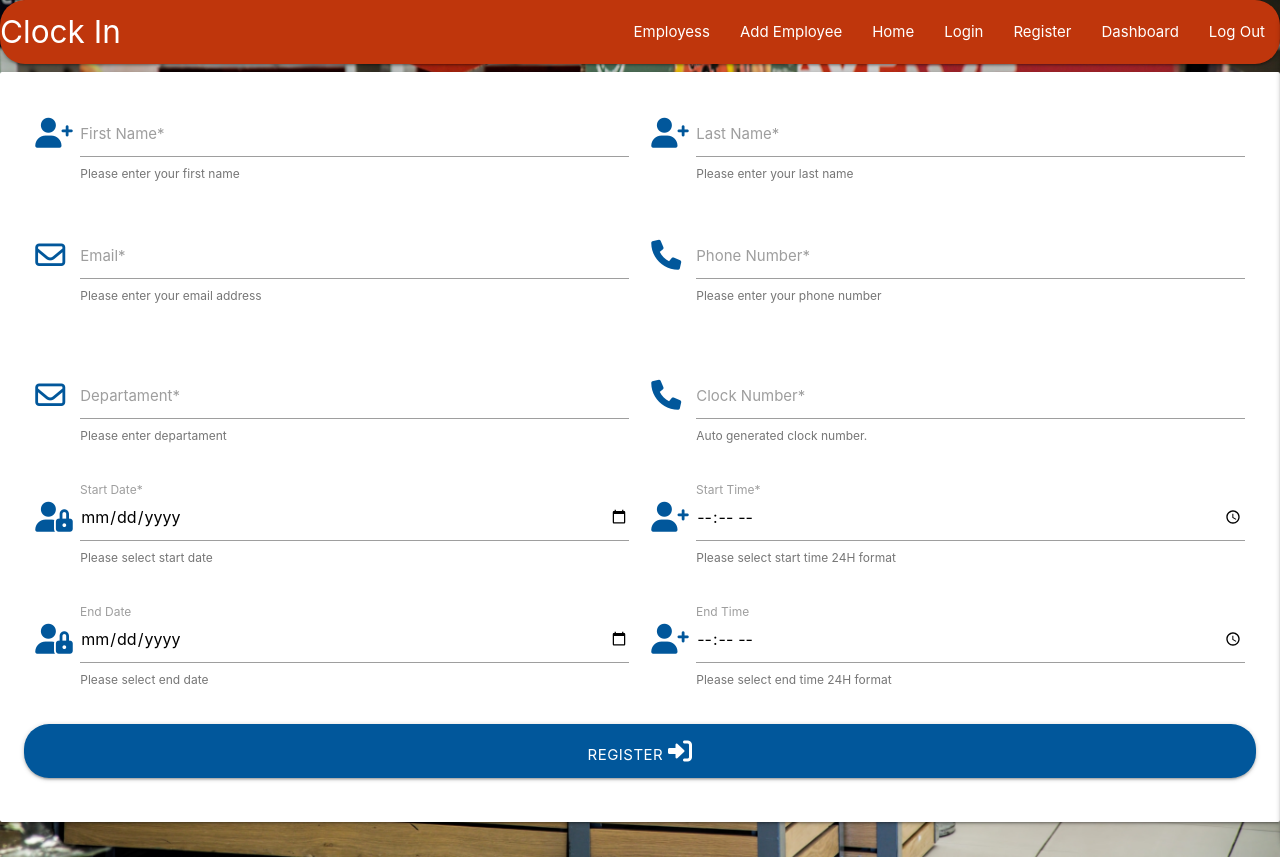
After one commit to lseparatio/zai-clock-in-software, a Flask app: page /1/add-employee in a window 1280 px wide. The commit adds this page. Run offline with Flask 2, Linux system fonts and the light colour scheme; the visitor is signed in with stand-in values (Sample User, id 1); data that the repository does not hold is empty; some libraries are stand-ins or nearby versions.

Commit message:
Added form to add employee html

```diff
--- a/app.py
+++ b/app.py
@@ -166,6 +166,7 @@ def dashboard(username):
 @app.route("/employess/<username>", methods=["GET", "POST"])
 def employess(username):
     try:
+        #List all employee
         employess = list(mongo.db.employess.find())
         username = session["user"]
         return render_template("employess.html", username=username, employess=employess)
@@ -173,9 +174,21 @@ def employess(username):
         flash("You need to be authenticated to access this page!")
         return redirect(url_for("login"))
 
+
+@app.route("/<username>/add-employee", methods=["GET", "POST"])
+def add_employee(username):
+    try:
+        employess = list(mongo.db.employess.find())
+        username = session["user"]
+        return render_template("add-employee.html", username=username, employess=employess)
+    except KeyError:
+        flash("You need to be authenticated to access this page!")
+        return redirect(url_for("login"))
+
+
 @app.route("/logout")
 def logout():
-    # remove user from session cookie
+    # Remove user from session cookie
     flash("You have been logged out")
     session.pop("user")
     return redirect(url_for("index"))
--- a/static/css/style.css
+++ b/static/css/style.css
@@ -4,15 +4,12 @@
     --nav: #bf360c;
 }
 
-
-
-
 body {
     background-image: url('/static/img/pexels-pixabay-264636.jpg');
     background-repeat: no-repeat;
     background-size: cover;
     color: var(--text);
-    text-align: center;
+
     min-height: 100%;
 }
 
@@ -75,3 +72,7 @@ tr {
     background-color: var(--nav);
     margin-top: 5px;
 }
+
+#brand {
+    text-align: left;
+}
--- /dev/null
+++ b/templates/add-employee.html
@@ -0,0 +1,125 @@
+{% extends "base.html" %}
+{% block content %}
+
+<table class="centered responsive-table container">
+    <div class="row">
+        <form class="col s10 m10 offset-m1" method="POST"
+            action="{{ url_for('add_employee' , username=session['user']) }}">
+            <div class="card-panel">
+                <!--First Name-->
+                <div class="row">
+                    <div class="input-field col s12 m6">
+                        <i class="fas fa-user-plus prefix light-blue-text text-darken-4"></i>
+                        <input id="first_name" name="first_name" type="text" minlength="1" maxlength="20"
+                            data-length="20" pattern="^[a-zA-Z]{1,20}$" class="validate" required>
+                        <label for="first_name">First Name*</label>
+                        <span class="helper-text" data-error="Please enter your first name" data-success="✔️">Please
+                            enter
+                            your first name</span>
+                    </div>
+                    <!-- Last Name -->
+                    <div class="input-field col s12 m6">
+                        <i class="fas fa-user-plus prefix light-blue-text text-darken-4"></i>
+                        <input id="last_name" name="last_name" type="text" minlength="1" maxlength="20" data-length="20"
+                            pattern="^[a-zA-Z]{1,20}$" class="validate" required>
+                        <label for="last_name">Last Name*</label>
+                        <span class="helper-text" data-error="Please enter your last name" data-success="✔️">Please
+                            enter
+                            your last name</span>
+                    </div>
+                </div>
+
+                <div class="row">
+                    <!-- Email -->
+                    <div class="input-field col s12 m6">
+                        <i class="fa-regular fa-envelope prefix light-blue-text text-darken-4"></i>
+                        <input id="email" name="email" type="email" class="validate" required>
+                        <label for="email">Email*</label>
+                        <span class="helper-text" data-error="Please enter your email address" data-success="✔️">Please
+                            enter your email address</span>
+                    </div>
+                    <!--Phone Number-->
+                    <div class="input-field col s12 m6">
+                        <i class="fa-solid fa-phone prefix light-blue-text text-darken-4"></i>
+                        <input id="phone_number" name="phone_number" pattern="^[0-9]{11,14}$" type="tel" minlength="11"
+                            maxlength="14" data-length="14" class="validate" required>
+                        <label for="phone_number">Phone Number*</label>
+                        <span class="helper-text" data-error="Please enter your phone number" data-success="✔️">Please
+                            enter
+                            your phone number</span>
+                    </div>
+                </div>
+
+                <div class="row">
+                    <!-- Departament -->
+                    <div class="input-field col s12 m6">
+                        <i class="fa-regular fa-envelope prefix light-blue-text text-darken-4"></i>
+                        <input id="departament" name="departament" type="text" class="validate" required>
+                        <label for="email">Departament*</label>
+                        <span class="helper-text" data-error="Please enter your email address" data-success="✔️">Please
+                            enter departament</span>
+                    </div>
+                    <!--Clock Nr-->
+                    <div class="input-field col s12 m6">
+                        <i class="fa-solid fa-phone prefix light-blue-text text-darken-4"></i>
+                        <input id="clock-in-number" name="clock-in-number" pattern="^[0-9]{11,14}$" type="text"
+                            minlength="11" maxlength="14" data-length="14" class="validate" readonly required>
+                        <label for="clock-in-number">Clock Number*</label>
+                        <span class="helper-text" data-error="Please try again" data-success="✔️">Auto generated clock
+                            number.</span>
+                    </div>
+                </div>
+
+                <div class="row">
+                    <!-- Start Date -->
+                    <div class="input-field col s12 m6">
+                        <i class="fas fa-user-lock prefix light-blue-text text-darken-4"></i>
+                        <input id="start-date" name="start-date" type="date" class="validate" required>
+                        <label for="password">Start Date*</label>
+                        <span class="helper-text" data-error="Please select start date" data-success="✔️">Please
+                            select start date</span>
+                    </div>
+                    <!-- Start Time -->
+                    <div class="input-field col s12 m6">
+                        <i class="fas fa-user-plus prefix light-blue-text text-darken-4"></i>
+                        <input id="start-time" name="start-time" type="time" minlength="5" maxlength="20"
+                            data-length="20" pattern="^[a-zA-Z0-9]{5,15}$" class="validate" required>
+                        <label for="start-time">Start Time*</label>
+                        <span class="helper-text" data-error="Please select start time 24H format"
+                            data-success="✔️">Please
+                            select start time 24H format</span>
+                    </div>
+                </div>
+
+                <div class="row">
+                    <!-- End Date -->
+                    <div class="input-field col s12 m6">
+                        <i class="fas fa-user-lock prefix light-blue-text text-darken-4"></i>
+                        <input id="end-date" name="end-date" type="date" class="validate">
+                        <label for="password">End Date</label>
+                        <span class="helper-text" data-error="Please select end date" data-success="✔️">Please
+                            select end date</span>
+                    </div>
+                    <!-- End Time -->
+                    <div class="input-field col s12 m6">
+                        <i class="fas fa-user-plus prefix light-blue-text text-darken-4"></i>
+                        <input id="end-time" name="end-time" type="time" minlength="5" maxlength="20" data-length="20"
+                            pattern="^[a-zA-Z0-9]{5,15}$" class="validate">
+                        <label for="end-time">End Time</label>
+                        <span class="helper-text" data-error="Please select start time 24H format"
+                            data-success="✔️">Please
+                            select end time 24H format</span>
+                    </div>
+                </div>
+
+                <!-- register -->
+                <div class="row">
+                    <button type="submit" class="col s12 btn-large light-blue darken-4 text-shadow">
+                        Register <i class="fas fa-sign-in-alt"></i>
+                    </button>
+                </div>
+            </div>
+        </form>
+    </div>
+
+    {%endblock%}
--- a/templates/base.html
+++ b/templates/base.html
@@ -35,6 +35,7 @@
                 <a href="#" data-target="mobile-demo" class="sidenav-trigger right"><i class="fas fa-bars"></i></a>
                 <ul class="right hide-on-med-and-down">
                     <li><a href="{{ url_for('employess' , username=session['user']) }}">Employess</a></li>
+                    <li><a href="{{ url_for('add_employee' , username=session['user']) }}">Add Employee</a></li>
                     <li><a href="{{ url_for('index') }}">Home</a></li>
                     <li><a href="{{ url_for('login') }}">Login</a></li>
                     <li><a href="{{ url_for('register') }}">Register</a></li>
@@ -50,6 +51,7 @@
                 <h4 class="center-align light-blue-text text-darken 4">Clock In</h4>
             </li>
             <li><a href="{{ url_for('employess' , username=session['user']) }}">Employess</a></li>
+            <li><a href="{{ url_for('add_employee' , username=session['user']) }}">Add Employee</a></li>
             <li><a href="{{ url_for('index') }}">Home</a></li>
             <li><a href="{{ url_for('login') }}">Login</a></li>
             <li><a href="{{ url_for('register') }}">Register</a></li>
```
